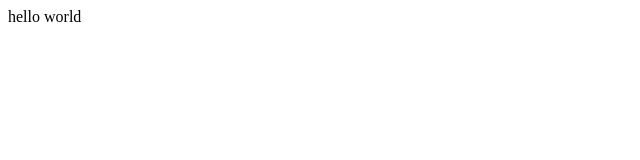
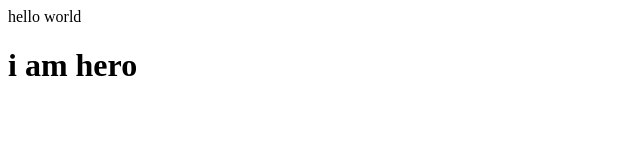
Before and after one commit to vishvajit2856/Resume-builder, a plain HTML site: page index.html in a window 1280 px wide. Shown: the whole page, without its empty margins (0-640 px from the left). Drawn offline with Linux system fonts and the light colour scheme.

Commit message:
i try to commite the changes

```diff
--- a/index.html
+++ b/index.html
@@ -1 +1,2 @@
 <P>hello world</P>
+<h1>i am hero</h1>
```
